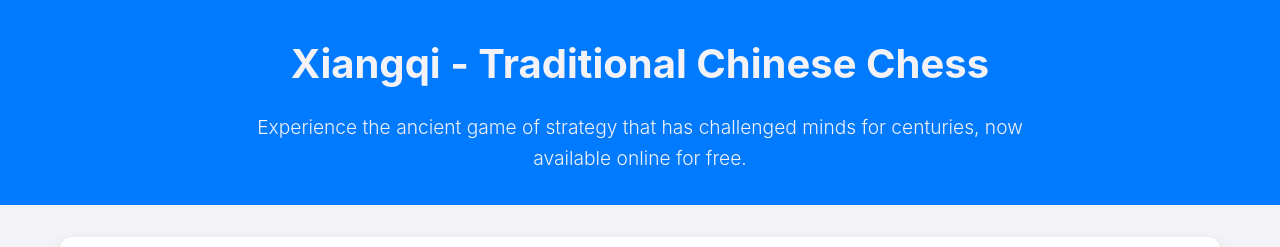
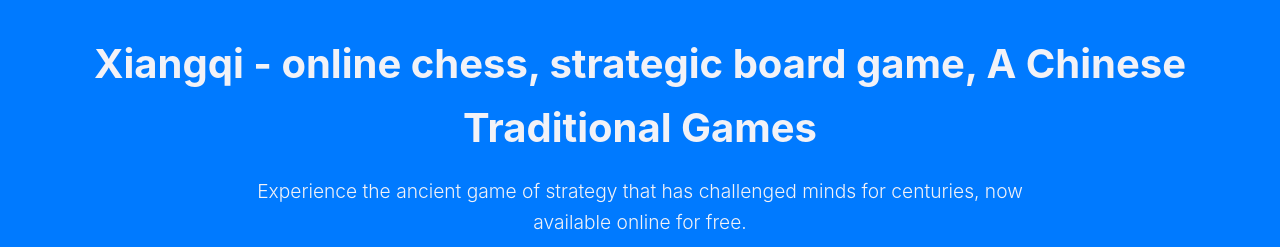
Before and after one commit to wuyu-wuhua/Xiangqi, a plain HTML site: page index.html in a window 1280 px wide. Shown: the top 247 px of the page. Drawn offline with Linux system fonts and the light colour scheme.

Commit message:
Update index.html

```diff
--- a/index.html
+++ b/index.html
@@ -3,9 +3,9 @@
 <head>
     <meta charset="UTF-8">
     <meta name="viewport" content="width=device-width, initial-scale=1.0">
-    <meta name="description" content="This game is a traditional Chinese chess game, a strategy board game and a free online chess game. ">
-    <meta name="keywords" content="Chinese Chess, online chess, strategic board game, traditional Chinese game">
-    <title>Chinese Chess - online chess, strategic board game, A Chinese Traditional Games</title>
+    <meta name="description" content="Xiangqi is a traditional Chinese chess game, a strategy board game and a free online chess game. ">
+    <meta name="keywords" content="Xiangqi，Chinese Chess, online chess, strategic board game, traditional Chinese game">
+    <title>Xiangqi - online chess, strategic board game, A Chinese Traditional Games</title>
     <link rel="canonical" href="https://bjssjlbj.com/">
     <!-- Google tag (gtag.js) -->
     <script async src="https://www.googletagmanager.com/gtag/js?id=G-JQZNEVHC2C"></script>
@@ -205,7 +205,7 @@
 <body>
     <header>
         <div class="container">
-            <h1>Xiangqi - Traditional Chinese Chess</h1>
+            <h1>Xiangqi - online chess, strategic board game, A Chinese Traditional Games</h1>
             <p class="tagline">Experience the ancient game of strategy that has challenged minds for centuries, now available online for free.</p>
         </div>
     </header>
```
